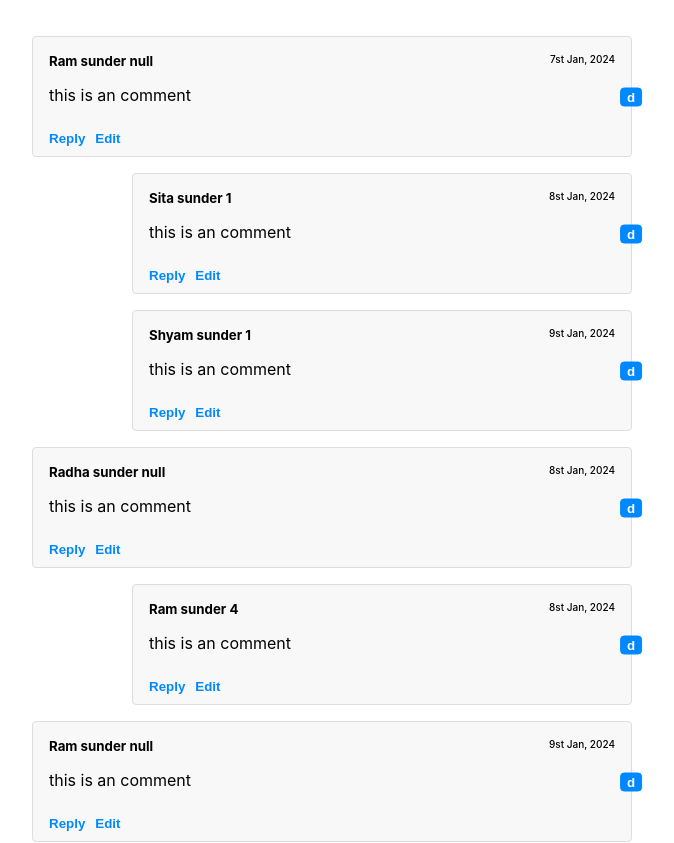
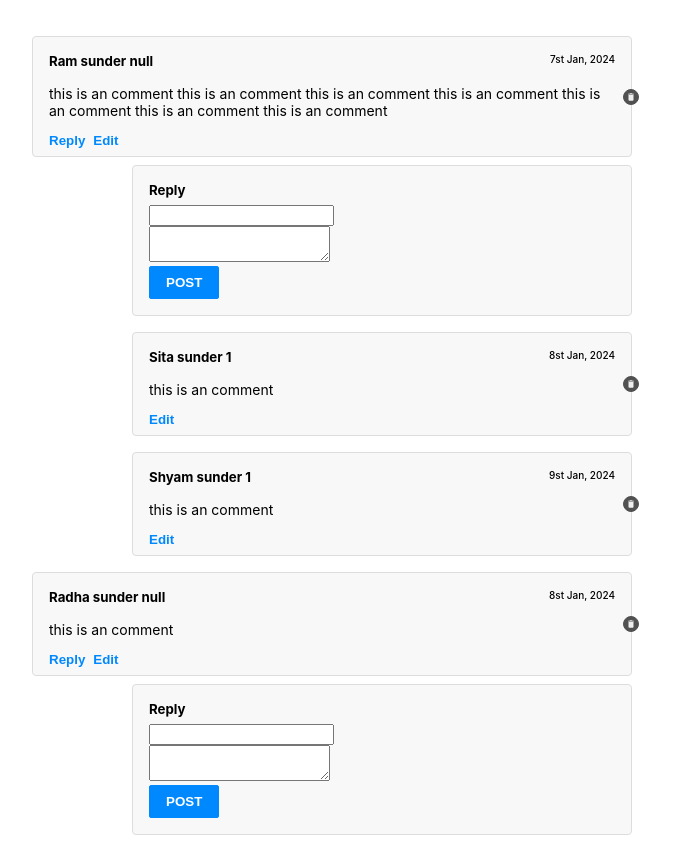
Before and after one commit to msc0001/comments-assignment, a React (Create React App) app: page / in a window 1280 px wide. Shown: the top 843 px of the page, without its empty margins (308-982 px from the left). Built offline with nearby package versions, Linux system fonts and the light colour scheme.

Commit message:
added delete btn in position

```diff
--- a/src/Components/Button/index.jsx
+++ b/src/Components/Button/index.jsx
@@ -1,19 +1,21 @@
 import React from 'react'
 import './styles.css';
 
-// type - text, block
+// variantType - text, block
 // variant - primary
 export default function Button({
     className,
     children,
     onClick,
-    type = 'block',
+    type = 'button',
+    variantType = 'block',
     variant = 'primary',
     disabled = false
 }) {
     return (
         <button
-            className={`btn ${className} ${variant}-btn ${type}-btn${disabled ? ' disabled' : ''}`}
+            type={type}
+            className={`btn ${variant}-btn ${variantType}-btn${disabled ? ' disabled' : ''} ${className}`}
             onClick={onClick}
             disabled={disabled}
         >
--- a/src/Components/Button/styles.css
+++ b/src/Components/Button/styles.css
@@ -2,14 +2,14 @@
     outline: none;
     cursor: pointer;
     font-weight: 600;
-    border-radius: 4px;
+    border-radius: 2px;
 }
 
 .text-btn {
     background-color: transparent;
     border: none;
-    padding: 10px;
-    margin-left: -10px;
+    padding: 8px;
+    margin-left: -8px;
 }
 
 .text-btn.primary-btn {
@@ -24,8 +24,13 @@
     border: 1px solid #0088ff;
     background-color: #0088ff;
     color: #fff;
+    padding: 8px 16px;
 }
 
 .block-btn:hover {
     background-color: #027be5;
 }
+
+.btn.disabled {
+    cursor: not-allowed;
+}
--- a/src/Components/Comment/index.jsx
+++ b/src/Components/Comment/index.jsx
@@ -4,12 +4,14 @@ import './styles.css';
 import { deleteCommentAction } from '../../Store';
 import Button from '../Button';
 import { getTimeString } from '../../Helpers/time';
+import CommentForm from '../CommentForm';
+import DeleteIcon from '../Icons/DeleteIcon';
 
 const Time = memo(({ time }) => {
     return <span className='date'>{getTimeString(time)}</span>
 })
 
-export default function Comment({ id }) {
+export default function Comment({ id, allowReply }) {
     const { comment, childrenComments }  = useSelector(state => ({
         comment: state.commentDetails[id],
         childrenComments: state.connections[id]
@@ -30,7 +32,8 @@ export default function Comment({ id }) {
 
         return (
             <div className='comment-replies'>
-                {childrenComments.map(id => <Comment key={id} id={id} />)}
+                <CommentForm parentId={id} label={'Reply'} />
+                {childrenComments.map(commentId => <Comment key={commentId} id={commentId} />)}
             </div>
         )
     }
@@ -47,10 +50,12 @@ export default function Comment({ id }) {
                     {message}
                 </p>
                 <div className='actions'>
-                    <Button type='text'>Reply</Button>
-                    <Button type='text'>Edit</Button>
+                    {allowReply ? <Button variantType='text'>Reply</Button> : null}
+                    <Button variantType='text'>Edit</Button>
                 </div>
-                <Button className="delete-comment-btn" onClick={deleteComment}>d</Button>
+                <Button className="delete-comment-btn" onClick={deleteComment}>
+                    <DeleteIcon size={10} />
+                </Button>
             </div>
             {renderReplies()}
         </div>
--- a/src/Components/Comment/styles.css
+++ b/src/Components/Comment/styles.css
@@ -11,7 +11,7 @@
 }
 .comment .head h5 {
     margin-top: 0;
-    margin-bottom: 0;
+    margin-bottom: 10px;
 }
 
 .comment .head .date {
@@ -19,15 +19,35 @@
     font-weight: 500;
 }
 
+.comment .message {
+    margin: 6px 0;
+    font-size: 14px;
+}
+
 .comment-replies {
     margin-left: 100px;
 }
 
-.delete-comment-btn {
-    background-color: #000;
-    color: #000;
+.comment .delete-comment-btn {
+    background-color: #515151;
     position: absolute;
+    border-color: #515151;
     right: 0;
     top: 50%;
+    padding: 0;
+    width: 16px;
+    height: 16px;
+    border-radius: 50%;
+    display: flex;
+    justify-content: center;
+    align-items: center;
     transform: translate(50%, -50%);
 }
+.comment .delete-comment-btn svg path {
+    fill: #eeeeee;
+}
+
+.comment .delete-comment-btn:hover {
+    background-color: #c94949;
+    border-color: #c94949;
+}
--- a/src/Components/CommentForm/index.jsx
+++ b/src/Components/CommentForm/index.jsx
@@ -1,10 +1,13 @@
 import React, { useState } from 'react'
+import './styles.css';
 import { addCommentAction } from '../../Store';
 import InputComponent from '../InputComponent';
+import Button from '../Button';
 
 
 export default function CommentForm({
-    parentId
+    parentId,
+    label = 'Comment'
 }) {
     const [form, setForm] = useState({
         senderName: '',
@@ -29,6 +32,8 @@ export default function CommentForm({
 
     return (
         <form className='comment-form wrapper' onSubmit={postComment}>
+            <h5 className='form-label'>{label}</h5>
+            <div className='form-content'>
                 <InputComponent
                     name="senderName"
                     value={form.senderName}
@@ -40,6 +45,10 @@ export default function CommentForm({
                     value={form.message}
                     onChange={handleInputChange}
                 />
+            </div>
+            <div className='form-actions'>
+                <Button type="submit">POST</Button>
+            </div>
         </form>
     );
 }
--- /dev/null
+++ b/src/Components/CommentForm/styles.css
@@ -0,0 +1,7 @@
+.comment-form {
+    margin-top: 8px;
+}
+
+.comment-form .form-label {
+    margin: 0 0 6px 0;
+}
--- /dev/null
+++ b/src/Components/Icons/DeleteIcon.jsx
@@ -0,0 +1,12 @@
+import React from 'react'
+
+export default function DeleteIcon({
+    size,
+    color
+}) {
+    return (
+        <svg height={size} width={size} focusable="false" aria-hidden="true" viewBox="0 0 24 24" data-testid="DeleteIcon">
+            <path d="M6 19c0 1.1.9 2 2 2h8c1.1 0 2-.9 2-2V7H6v12zM19 4h-3.5l-1-1h-5l-1 1H5v2h14V4z" fill={color}></path>
+        </svg>
+    )
+}
--- a/src/Helpers/index.js
+++ b/src/Helpers/index.js
@@ -3,7 +3,7 @@ const commentsData = [
     {
         id: 1,
         name: 'Ram sunder',
-        message: 'this is an comment',
+        message: 'this is an comment this is an comment this is an comment this is an comment this is an comment this is an comment this is an comment ',
         createdAt: new Date('7 Jan 2024').getTime(),
         parent: null,
     },
```
Also changed, not shown: src/Components/CommentForm/index.css (deleted). Lines whose indentation alone changed are shown as unchanged.
